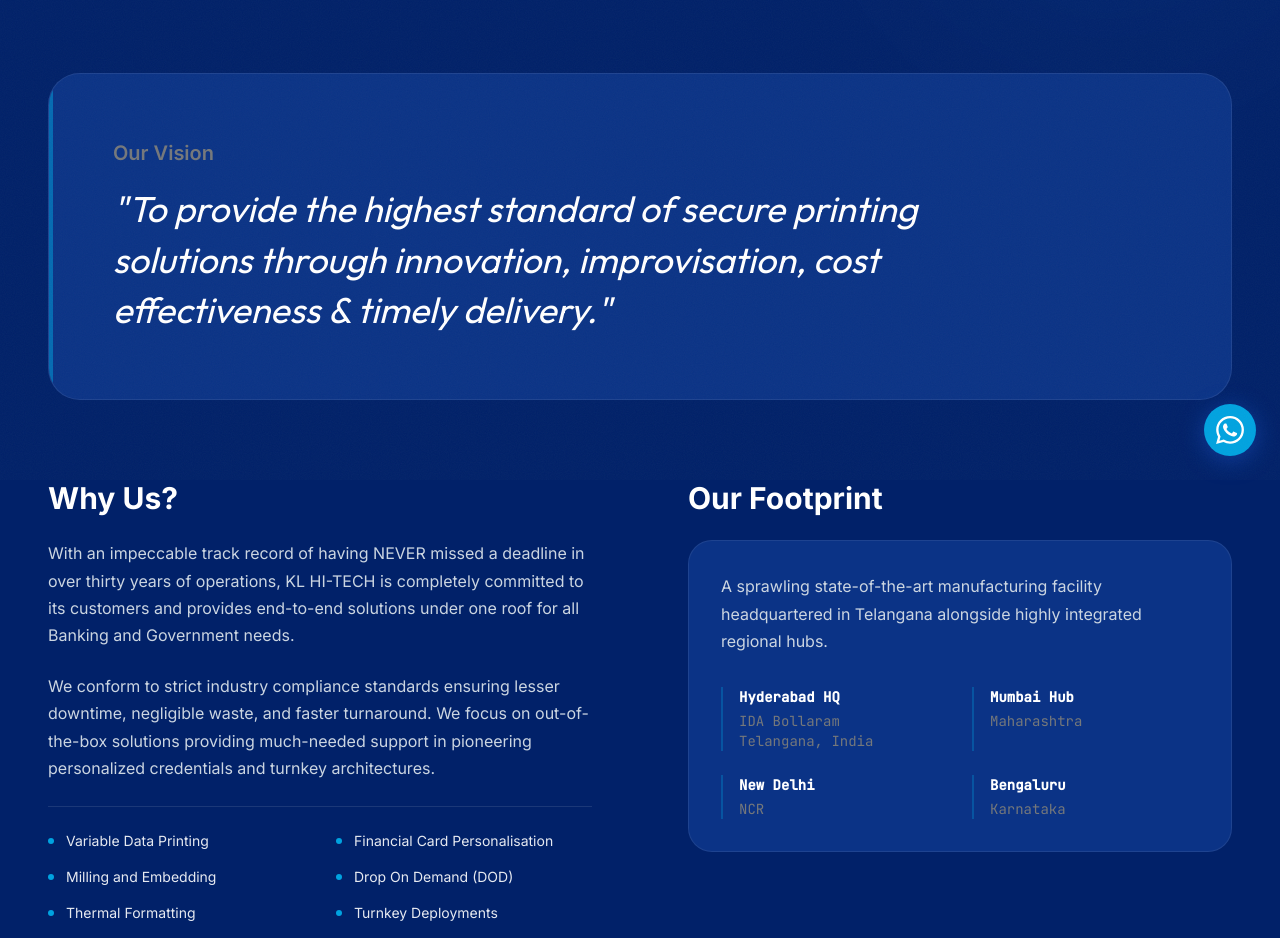
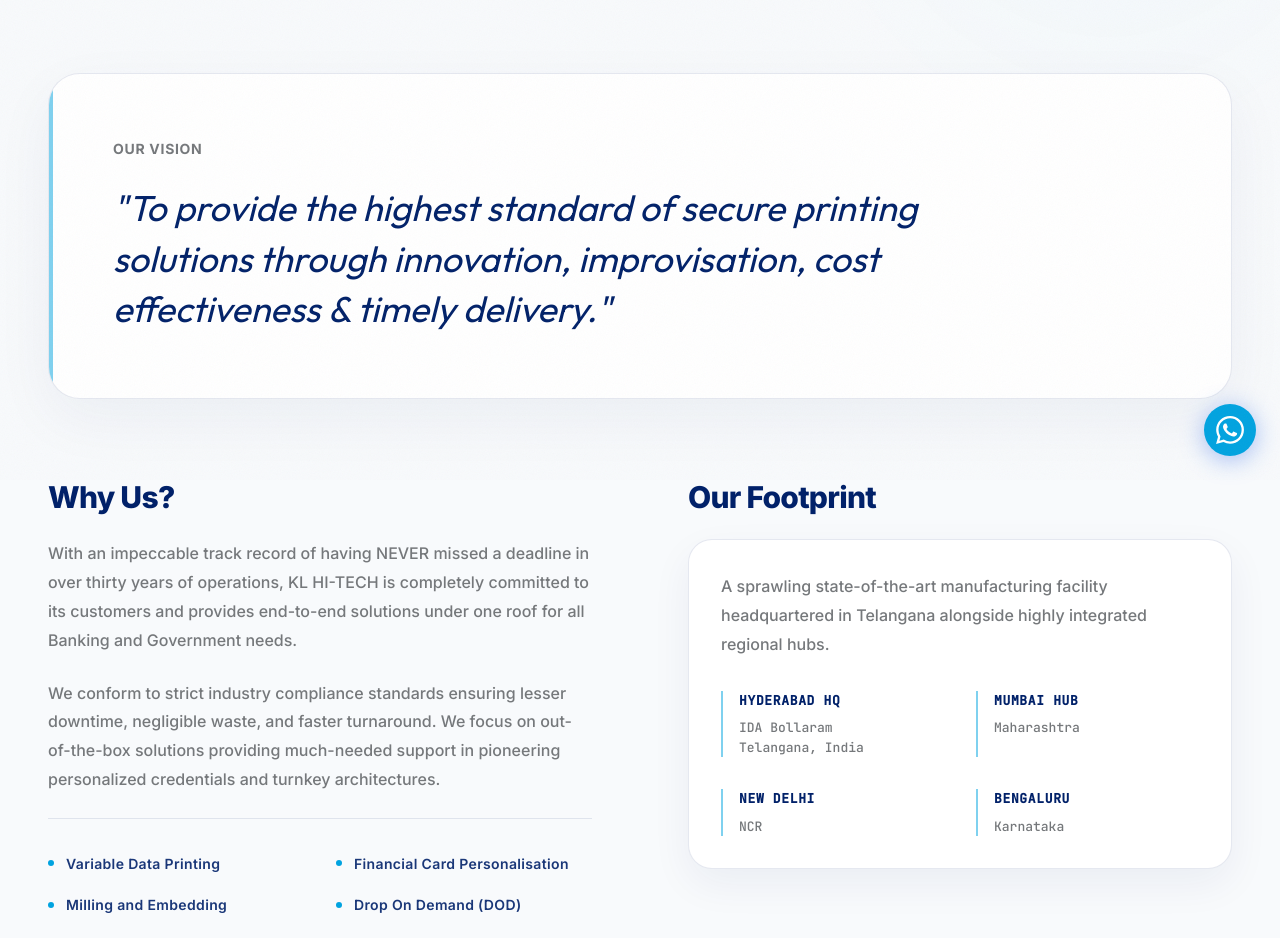
Before and after one commit to Ayushman158/KL-HiTech, a React (Vite) app: page /about in a window 1280 px wide. Shown: the part 320-1258 px from the top of the page. Built offline with nearby package versions, Linux system fonts and the light colour scheme.

Commit message:
Propagate premium Light Mode infrastructure to all internal sub-pages (About, Careers, Innovation, Contact)

```diff
--- a/src/pages/About.jsx
+++ b/src/pages/About.jsx
@@ -14,27 +14,27 @@
   }, []);
 
   return (
-    <main ref={containerRef} className="pt-[140px] pb-24 bg-navy min-h-screen border-b border-border-dark relative overflow-hidden">
+    <main ref={containerRef} className="pt-[140px] pb-24 bg-offwhite min-h-screen border-b border-navy/10 relative overflow-hidden">
       {/* Background Glow */}
-      <div className="absolute top-[-10%] right-[-10%] w-[50vw] h-[50vw] max-w-[600px] max-h-[600px] rounded-full pointer-events-none mix-blend-screen opacity-[0.05] z-0" style={{ background: 'radial-gradient(ellipse 50% 50% at 50% 50%, rgba(37,99,235,1), transparent)' }} />
+      <div className="absolute top-[-10%] right-[-10%] w-[50vw] h-[50vw] max-w-[600px] max-h-[600px] rounded-full pointer-events-none mix-blend-multiply opacity-[0.25] z-0" style={{ background: 'radial-gradient(ellipse 50% 50% at 50% 50%, rgba(0,163,224,0.1), transparent)' }} />
 
       <div className="max-w-7xl mx-auto px-6 lg:px-12 relative z-10">
 
         {/* Header */}
         <div className="mb-20 max-w-4xl animate-on-load">
-          <div className="font-mono text-[11px] text-electric uppercase tracking-[0.15em] mb-4">
+          <div className="font-mono text-[11px] text-electric uppercase tracking-[0.15em] mb-4 font-semibold">
             // OUR IDENTITY
           </div>
-          <h1 className="text-white font-sans font-[800] text-[clamp(40px,5vw,72px)] leading-[1.1] tracking-tight mb-8">
+          <h1 className="text-navy font-sans font-[800] text-[clamp(40px,5vw,72px)] leading-[1.1] tracking-tight mb-8">
             Pioneering the future of <span className="text-electric italic font-serif">authentication</span> since 1988.
           </h1>
         </div>
 
         {/* Vision Block */}
-        <div className="w-full bg-navy-lift border border-white/[0.08] rounded-[2rem] p-10 md:p-16 mb-20 animate-on-load relative overflow-hidden group">
+        <div className="w-full bg-white border border-navy/10 rounded-[2rem] p-10 md:p-16 mb-20 animate-on-load relative overflow-hidden group shadow-[0_20px_60px_rgba(1,33,105,0.05)] transition-shadow duration-500 hover:shadow-[0_30px_80px_rgba(1,33,105,0.08)]">
           <div className="absolute left-0 top-0 bottom-0 w-[4px] bg-electric opacity-50 group-hover:opacity-100 transition-opacity"></div>
-          <h2 className="text-steel font-sans font-[600] text-[20px] mb-4">Our Vision</h2>
-          <p className="text-white font-serif italic text-[clamp(24px,3vw,36px)] leading-[1.4] max-w-4xl text-pretty">
+          <h2 className="text-steel font-sans font-[700] uppercase tracking-wider text-[14px] mb-6">Our Vision</h2>
+          <p className="text-navy font-serif italic text-[clamp(24px,3vw,36px)] leading-[1.4] max-w-4xl text-pretty">
             "To provide the highest standard of secure printing solutions through innovation, improvisation, cost effectiveness & timely delivery."
           </p>
         </div>
@@ -42,15 +42,15 @@
         {/* Split Grid */}
         <div className="grid grid-cols-1 lg:grid-cols-2 gap-16 lg:gap-24 mb-20">
           <div className="animate-on-load">
-            <h3 className="text-white font-sans font-[700] text-3xl mb-6">Why Us?</h3>
-            <div className="space-y-6 text-text-muted text-[16px] leading-[1.7]">
+            <h3 className="text-navy font-sans font-[800] text-3xl mb-6 tracking-tight">Why Us?</h3>
+            <div className="space-y-6 text-steel font-medium text-[16px] leading-[1.8] text-pretty">
               <p>
                 With an impeccable track record of having NEVER missed a deadline in over thirty years of operations, KL HI-TECH is completely committed to its customers and provides end-to-end solutions under one roof for all Banking and Government needs.
               </p>
               <p>
                 We conform to strict industry compliance standards ensuring lesser downtime, negligible waste, and faster turnaround. We focus on out-of-the-box solutions providing much-needed support in pioneering personalized credentials and turnkey architectures.
               </p>
-              <ul className="grid grid-cols-2 gap-y-4 gap-x-8 mt-8 border-t border-white/10 pt-6">
+              <ul className="grid grid-cols-2 gap-y-4 gap-x-8 mt-8 border-t border-navy/10 pt-8">
                 {[
                   'Variable Data Printing',
                   'Financial Card Personalisation',
@@ -59,7 +59,7 @@
                   'Thermal Formatting',
                   'Turnkey Deployments'
                 ].map(item => (
-                  <li key={item} className="flex items-center text-sm font-sans text-white/90">
+                  <li key={item} className="flex items-center text-[14px] font-sans font-semibold text-navy/90 tracking-wide">
                     <span className="w-1.5 h-1.5 rounded-full bg-electric mr-3"></span>
                     {item}
                   </li>
@@ -69,30 +69,30 @@
           </div>
 
           <div className="animate-on-load">
-            <h3 className="text-white font-sans font-[700] text-3xl mb-6">Our Footprint </h3>
-            <div className="bg-navy-lift rounded-[1.5rem] border border-white/[0.08] p-8 -mx-4 md:mx-0">
-              <p className="text-text-muted text-[16px] leading-[1.7] mb-8">
+            <h3 className="text-navy font-sans font-[800] text-3xl mb-6 tracking-tight">Our Footprint </h3>
+            <div className="bg-white rounded-[1.5rem] border border-navy/10 shadow-[0_15px_40px_rgba(1,33,105,0.06)] p-8 -mx-4 md:mx-0">
+              <p className="text-steel font-medium text-[16px] leading-[1.8] mb-8 text-pretty">
                 A sprawling state-of-the-art manufacturing facility headquartered in Telangana alongside highly integrated regional hubs.
               </p>
-              <div className="grid grid-cols-2 gap-6 font-mono text-sm">
-                <div className="border-l-2 border-electric/30 pl-4">
-                  <div className="text-white font-semibold mb-1">Hyderabad HQ</div>
-                  <div className="text-steel flex flex-col">
+              <div className="grid grid-cols-2 gap-8 font-mono text-[13px]">
+                <div className="border-l-2 border-electric/50 pl-4">
+                  <div className="text-navy font-semibold mb-1 uppercase tracking-wider">Hyderabad HQ</div>
+                  <div className="text-steel font-medium flex flex-col mt-2">
                     <span>IDA Bollaram</span>
                     <span>Telangana, India</span>
                   </div>
                 </div>
-                <div className="border-l-2 border-electric/30 pl-4">
-                  <div className="text-white font-semibold mb-1">Mumbai Hub</div>
-                  <div className="text-steel">Maharashtra</div>
+                <div className="border-l-2 border-electric/50 pl-4">
+                  <div className="text-navy font-semibold mb-1 uppercase tracking-wider">Mumbai Hub</div>
+                  <div className="text-steel font-medium mt-2">Maharashtra</div>
                 </div>
-                <div className="border-l-2 border-electric/30 pl-4">
-                  <div className="text-white font-semibold mb-1">New Delhi</div>
-                  <div className="text-steel">NCR</div>
+                <div className="border-l-2 border-electric/50 pl-4">
+                  <div className="text-navy font-semibold mb-1 uppercase tracking-wider">New Delhi</div>
+                  <div className="text-steel font-medium mt-2">NCR</div>
                 </div>
-                <div className="border-l-2 border-electric/30 pl-4">
-                  <div className="text-white font-semibold mb-1">Bengaluru</div>
-                  <div className="text-steel">Karnataka</div>
+                <div className="border-l-2 border-electric/50 pl-4">
+                  <div className="text-navy font-semibold mb-1 uppercase tracking-wider">Bengaluru</div>
+                  <div className="text-steel font-medium mt-2">Karnataka</div>
                 </div>
               </div>
             </div>
--- a/src/pages/Innovation.jsx
+++ b/src/pages/Innovation.jsx
@@ -40,32 +40,32 @@
   ];
 
   return (
-    <main ref={containerRef} className="pt-[140px] pb-24 bg-navy min-h-screen relative overflow-hidden">
-      <div className="hero-glow absolute top-[-20%] right-[-20%] w-[60vw] h-[60vw] max-w-[800px] max-h-[800px] rounded-full pointer-events-none mix-blend-screen opacity-[0.05] z-0" style={{ background: 'radial-gradient(circle, rgba(37,99,235,1), transparent)' }} />
+    <main ref={containerRef} className="pt-[140px] pb-24 bg-offwhite min-h-screen relative overflow-hidden">
+      <div className="hero-glow absolute top-[-20%] right-[-20%] w-[60vw] h-[60vw] max-w-[800px] max-h-[800px] rounded-full pointer-events-none mix-blend-multiply opacity-[0.1] z-0" style={{ background: 'radial-gradient(circle, rgba(0,163,224,0.5), transparent)' }} />
 
       <div className="max-w-7xl mx-auto px-6 lg:px-12 relative z-10">
         <div className="mb-20 max-w-3xl animate-on-load text-center mx-auto">
-          <div className="font-mono text-[11px] text-electric uppercase tracking-[0.15em] mb-4">
+          <div className="font-mono text-[11px] text-electric uppercase tracking-[0.15em] mb-4 font-semibold">
             // OUR ARCHITECTURE
           </div>
-          <h1 className="text-white font-sans font-[800] text-[clamp(40px,5vw,72px)] leading-[1.1] tracking-tight mb-8">
+          <h1 className="text-navy font-sans font-[800] text-[clamp(40px,5vw,72px)] leading-[1.1] tracking-tight mb-8">
             Securing the world through <span className="text-electric italic font-serif">Innovation</span>.
           </h1>
-          <p className="text-steel text-[18px] leading-[1.6]">
+          <p className="text-steel font-medium text-[18px] leading-[1.6]">
             Every system is designed to be impenetrable. Every print is designed to be flawless.
           </p>
         </div>
 
         <div className="grid grid-cols-1 md:grid-cols-2 gap-8 mb-20">
           {pillars.map((pillar, idx) => (
-            <div key={idx} className="animate-on-load bg-[#0E1B2E] border border-white/[0.06] rounded-[2rem] p-10 md:p-12 hover:border-electric/30 transition-colors duration-500 group relative">
-              <div className="w-14 h-14 rounded-full bg-navy border border-border-dark flex items-center justify-center mb-8 text-steel group-hover:text-electric transition-colors shadow-lg">
+            <div key={idx} className="animate-on-load bg-white border border-navy/10 shadow-[0_15px_40px_rgba(1,33,105,0.03)] rounded-[2rem] p-10 md:p-12 hover:border-electric transition-all duration-500 hover:shadow-[0_20px_60px_rgba(1,33,105,0.08)] group relative">
+              <div className="w-14 h-14 rounded-full bg-offwhite border border-navy/10 flex items-center justify-center mb-8 text-steel group-hover:text-electric transition-colors shadow-sm">
                 <svg width="24" height="24" viewBox="0 0 24 24" fill="none" stroke="currentColor" strokeWidth="1.5" strokeLinecap="round" strokeLinejoin="round">
                   {pillar.icon}
                 </svg>
               </div>
-              <h3 className="text-white font-sans font-[700] text-2xl mb-4 group-hover:text-electric transition-colors">{pillar.title}</h3>
-              <p className="text-text-muted text-[16px] leading-[1.8]">{pillar.desc}</p>
+              <h3 className="text-navy font-sans font-[800] text-2xl mb-4 group-hover:text-electric transition-colors tracking-tight">{pillar.title}</h3>
+              <p className="text-steel font-medium text-[16px] leading-[1.8] text-pretty">{pillar.desc}</p>
             </div>
           ))}
         </div>
```
Also changed, not shown: src/pages/Careers.jsx (+20 -20 lines), src/pages/Contact.jsx (+21 -21 lines), src/pages/ServicePage.jsx (+9 -9 lines).
